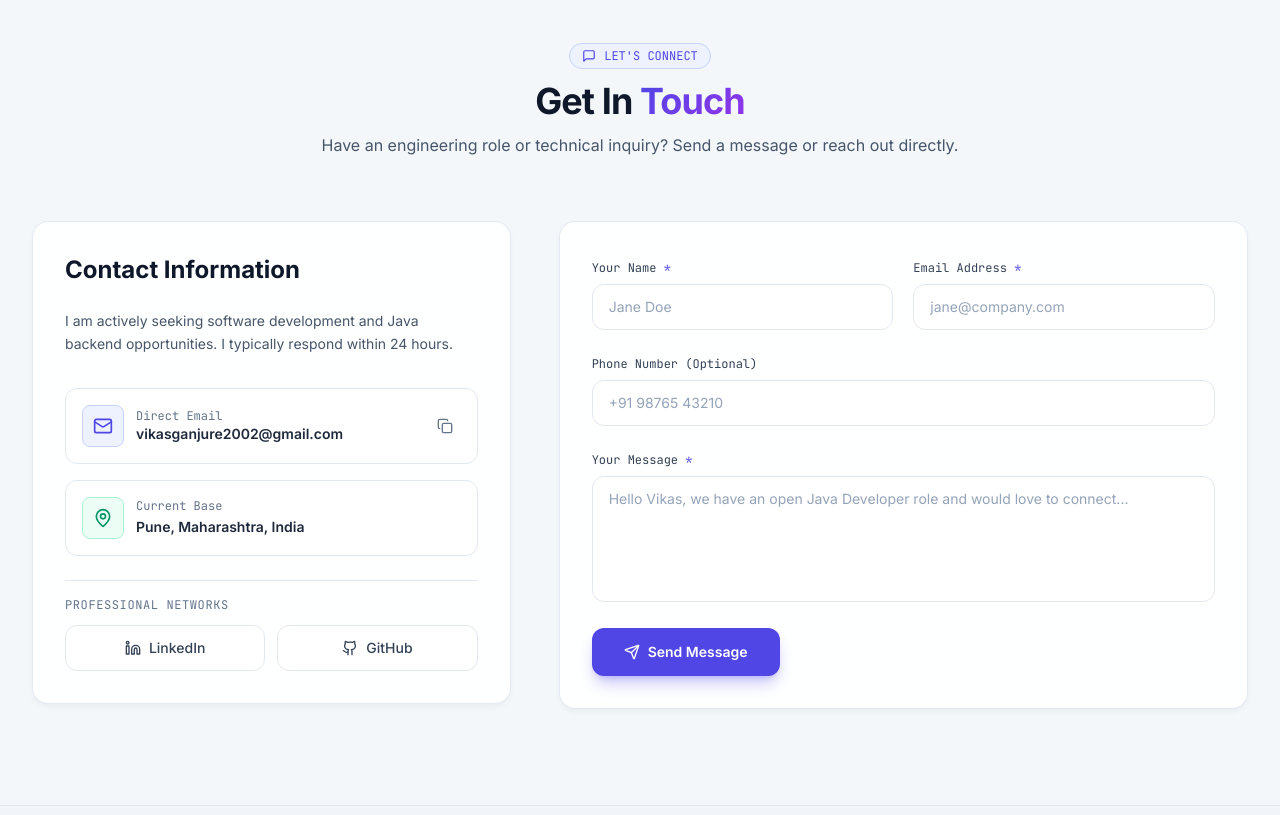
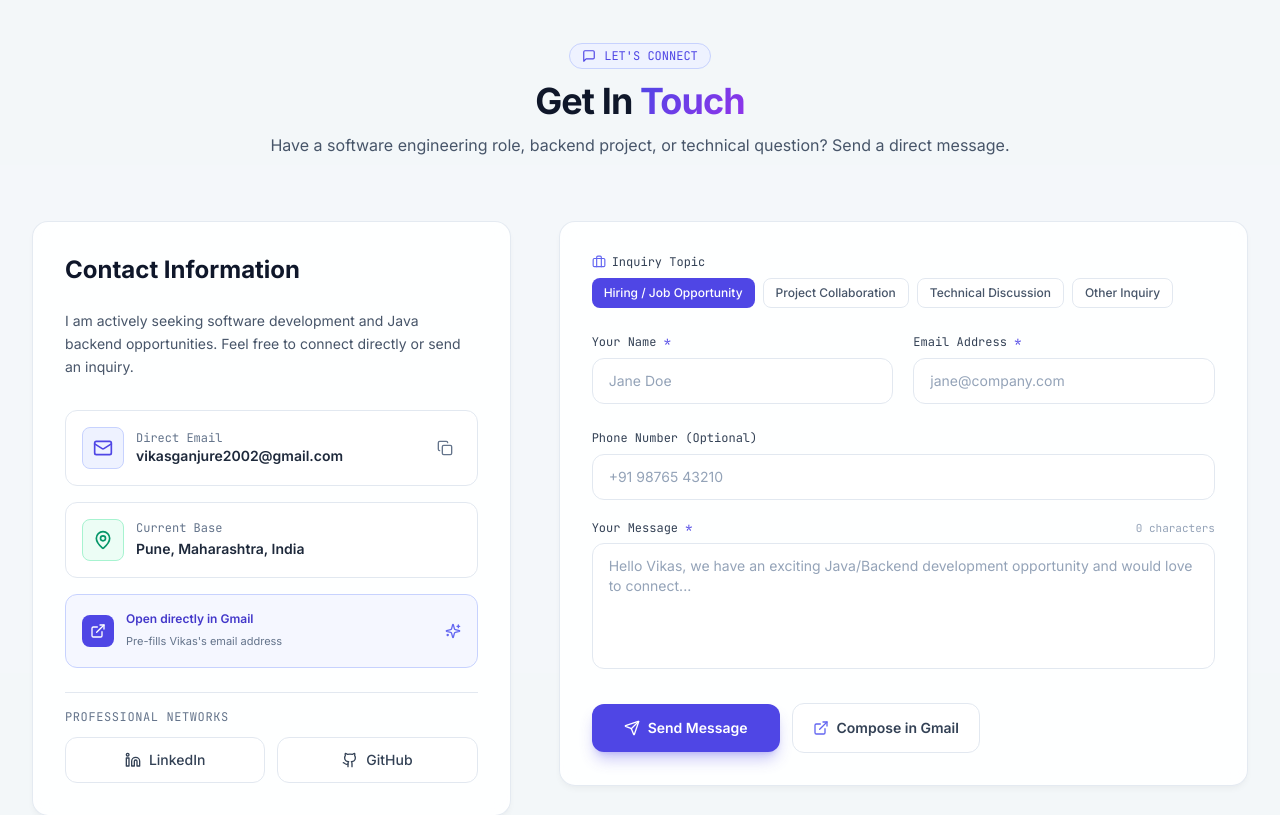
Before and after one commit to vikasvganjure/vikas-ganjure-portfolio, a React (Vite) app: page / in a window 1280 px wide. Shown: the part 8980-9795 px from the top of the page. Built offline with nearby package versions, Linux system fonts and the light colour scheme.

Commit message:
feat: make Get In Touch form fully working with EmailJS, direct Gmail web compose and mailto fallback

```diff
--- a/src/components/Contact.tsx
+++ b/src/components/Contact.tsx
@@ -1,14 +1,37 @@
 import React, { useState, useRef } from 'react';
 import { personalInfo } from '../data/portfolioData';
 import emailjs from '@emailjs/browser';
-import { Send, Mail, MapPin, Copy, Check, Linkedin, Github, MessageSquare, Loader2, CheckCircle, AlertCircle } from 'lucide-react';
+import {
+  Send,
+  Mail,
+  MapPin,
+  Copy,
+  Check,
+  Linkedin,
+  Github,
+  MessageSquare,
+  Loader2,
+  CheckCircle,
+  AlertCircle,
+  ExternalLink,
+  Sparkles,
+  Briefcase
+} from 'lucide-react';
 
 export const Contact: React.FC = () => {
   const formRef = useRef<HTMLFormElement>(null);
   const [copiedEmail, setCopiedEmail] = useState(false);
   const [isSubmitting, setIsSubmitting] = useState(false);
-  const [submitStatus, setSubmitStatus] = useState<'idle' | 'success' | 'error'>('idle');
+  const [submitStatus, setSubmitStatus] = useState<'idle' | 'success' | 'auth_fallback' | 'error'>('idle');
   const [statusMessage, setStatusMessage] = useState('');
+  const [selectedTopic, setSelectedTopic] = useState('Hiring / Job Opportunity');
+
+  const topics = [
+    'Hiring / Job Opportunity',
+    'Project Collaboration',
+    'Technical Discussion',
+    'Other Inquiry'
+  ];
 
   const [formData, setFormData] = useState({
     name: '',
@@ -27,6 +50,34 @@ export const Contact: React.FC = () => {
     setFormData({ ...formData, [e.target.name]: e.target.value });
   };
 
+  // Construct Gmail web compose link
+  const getGmailComposeUrl = () => {
+    const subject = encodeURIComponent(`[${selectedTopic}] Message from ${formData.name || 'Portfolio Visitor'}`);
+    const bodyText = encodeURIComponent(
+      `Hi Vikas,\n\n${formData.message || 'I would like to get in touch regarding opportunities.'}\n\n` +
+      `---\n` +
+      `Sender: ${formData.name || 'Not specified'}\n` +
+      `Email: ${formData.email || 'Not specified'}\n` +
+      `Phone: ${formData.phone || 'Not specified'}\n` +
+      `Topic: ${selectedTopic}`
+    );
+    return `https://mail.google.com/mail/?view=cm&fs=1&to=${personalInfo.email}&su=${subject}&body=${bodyText}`;
+  };
+
+  // Construct standard mailto link
+  const getMailtoUrl = () => {
+    const subject = encodeURIComponent(`[${selectedTopic}] Message from ${formData.name || 'Portfolio Visitor'}`);
+    const bodyText = encodeURIComponent(
+      `Hi Vikas,\n\n${formData.message || 'I would like to get in touch regarding opportunities.'}\n\n` +
+      `---\n` +
+      `Sender: ${formData.name || 'Not specified'}\n` +
+      `Email: ${formData.email || 'Not specified'}\n` +
+      `Phone: ${formData.phone || 'Not specified'}\n` +
+      `Topic: ${selectedTopic}`
+    );
+    return `mailto:${personalInfo.email}?subject=${subject}&body=${bodyText}`;
+  };
+
   const handleSubmit = async (e: React.FormEvent) => {
     e.preventDefault();
     setIsSubmitting(true);
@@ -34,21 +85,39 @@ export const Contact: React.FC = () => {
     setStatusMessage('');
 
     try {
-      if (formRef.current) {
-        await emailjs.sendForm(
+      const templateParams = {
+        name: formData.name,
+        from_name: formData.name,
+        email: formData.email,
+        from_email: formData.email,
+        reply_to: formData.email,
+        phone: formData.phone || 'Not provided',
+        topic: selectedTopic,
+        message: formData.message,
+        to_name: 'Vikas Ganjure',
+      };
+
+      const result = await emailjs.send(
         personalInfo.emailJs.serviceId,
         personalInfo.emailJs.templateId,
-          formRef.current,
+        templateParams,
         personalInfo.emailJs.publicKey
       );
+
+      if (result.status === 200 || result.text === 'OK') {
         setSubmitStatus('success');
-        setStatusMessage('Your message has been sent successfully! Vikas will get back to you soon.');
+        setStatusMessage('Your message has been sent successfully! Vikas will get back to you within 24 hours.');
         setFormData({ name: '', email: '', phone: '', message: '' });
+      } else {
+        throw new Error(`EmailJS returned status ${result.status}`);
       }
-    } catch (error) {
-      console.error('EmailJS Error:', error);
-      setSubmitStatus('error');
-      setStatusMessage('Unable to send message directly via EmailJS. Please email me directly at ' + personalInfo.email);
+    } catch (error: any) {
+      console.warn('EmailJS transmission error or expired OAuth grant:', error);
+      // Fallback state that allows 1-click dispatch via Gmail or Mail client
+      setSubmitStatus('auth_fallback');
+      setStatusMessage(
+        'EmailJS service token expired. Click below to instantly send this exact message via Gmail or your mail app!'
+      );
     } finally {
       setIsSubmitting(false);
     }
@@ -68,20 +137,20 @@ export const Contact: React.FC = () => {
             Get In <span className="text-gradient-brand">Touch</span>
           </h2>
           <p className="mt-3 text-slate-600 dark:text-zinc-400 text-sm sm:text-base">
-            Have an engineering role or technical inquiry? Send a message or reach out directly.
+            Have a software engineering role, backend project, or technical question? Send a direct message.
           </p>
         </div>
 
         <div className="grid grid-cols-1 lg:grid-cols-12 gap-12">
 
-          {/* Left Column: Direct Info & Quick Copy */}
+          {/* Left Column: Direct Info & Quick Actions */}
           <div className="lg:col-span-5 space-y-6">
             <div className="glass-card p-8 rounded-2xl space-y-6">
               <h3 className="text-2xl font-bold text-slate-900 dark:text-white">
                 Contact Information
               </h3>
               <p className="text-sm text-slate-600 dark:text-zinc-400 leading-relaxed">
-                I am actively seeking software development and Java backend opportunities. I typically respond within 24 hours.
+                I am actively seeking software development and Java backend opportunities. Feel free to connect directly or send an inquiry.
               </p>
 
               <div className="space-y-4 pt-2">
@@ -104,6 +173,7 @@ export const Contact: React.FC = () => {
 
                   <button
                     onClick={handleCopyEmail}
+                    type="button"
                     className="p-2 rounded-lg text-slate-500 dark:text-zinc-400 hover:text-slate-900 dark:hover:text-white hover:bg-slate-100 dark:hover:bg-zinc-800 transition-colors shrink-0 ml-2"
                     title="Copy Email"
                   >
@@ -127,6 +197,25 @@ export const Contact: React.FC = () => {
                     </span>
                   </div>
                 </div>
+
+                {/* Instant Gmail Compose Button */}
+                <a
+                  href={getGmailComposeUrl()}
+                  target="_blank"
+                  rel="noopener noreferrer"
+                  className="flex items-center justify-between p-4 rounded-xl bg-indigo-50/60 dark:bg-indigo-950/30 border border-indigo-200 dark:border-indigo-800/50 hover:bg-indigo-100/80 dark:hover:bg-indigo-900/40 transition-all text-indigo-700 dark:text-indigo-300 group"
+                >
+                  <div className="flex items-center gap-3">
+                    <div className="p-2 rounded-lg bg-indigo-600 text-white shadow-xs">
+                      <ExternalLink className="w-4 h-4" />
+                    </div>
+                    <div>
+                      <span className="text-xs font-semibold block">Open directly in Gmail</span>
+                      <span className="text-[11px] text-slate-500 dark:text-zinc-400">Pre-fills Vikas's email address</span>
+                    </div>
+                  </div>
+                  <Sparkles className="w-4 h-4 text-indigo-500 group-hover:scale-110 transition-transform" />
+                </a>
               </div>
 
               {/* Social Channels */}
@@ -160,11 +249,36 @@ export const Contact: React.FC = () => {
             </div>
           </div>
 
-          {/* Right Column: Contact Form */}
+          {/* Right Column: Interactive Working Contact Form */}
           <div className="lg:col-span-7">
-            <div className="glass-card p-8 rounded-2xl">
+            <div className="glass-card p-6 sm:p-8 rounded-2xl">
               <form ref={formRef} onSubmit={handleSubmit} className="space-y-5">
 
+                {/* Topic Selector Chips */}
+                <div className="space-y-2">
+                  <label className="text-xs font-mono text-slate-700 dark:text-zinc-300 flex items-center gap-1.5">
+                    <Briefcase className="w-3.5 h-3.5 text-indigo-500" />
+                    <span>Inquiry Topic</span>
+                  </label>
+                  <div className="flex flex-wrap gap-2">
+                    {topics.map((topic) => (
+                      <button
+                        key={topic}
+                        type="button"
+                        onClick={() => setSelectedTopic(topic)}
+                        className={`px-3 py-1.5 rounded-lg text-xs font-medium transition-all ${
+                          selectedTopic === topic
+                            ? 'bg-indigo-600 text-white shadow-xs'
+                            : 'bg-white dark:bg-zinc-900 text-slate-600 dark:text-zinc-400 hover:bg-slate-100 dark:hover:bg-zinc-800 border border-slate-200 dark:border-zinc-800'
+                        }`}
+                      >
+                        {topic}
+                      </button>
+                    ))}
+                  </div>
+                </div>
+
+                {/* Name & Email Row */}
                 <div className="grid grid-cols-1 sm:grid-cols-2 gap-5">
                   <div className="space-y-1.5">
                     <label htmlFor="name" className="text-xs font-mono text-slate-700 dark:text-zinc-300">
@@ -199,6 +313,7 @@ export const Contact: React.FC = () => {
                   </div>
                 </div>
 
+                {/* Phone field */}
                 <div className="space-y-1.5">
                   <label htmlFor="phone" className="text-xs font-mono text-slate-700 dark:text-zinc-300">
                     Phone Number (Optional)
@@ -214,10 +329,16 @@ export const Contact: React.FC = () => {
                   />
                 </div>
 
+                {/* Message Textarea */}
                 <div className="space-y-1.5">
+                  <div className="flex items-center justify-between">
                     <label htmlFor="message" className="text-xs font-mono text-slate-700 dark:text-zinc-300">
                       Your Message <span className="text-indigo-600 dark:text-indigo-400">*</span>
                     </label>
+                    <span className="text-[11px] font-mono text-slate-400">
+                      {formData.message.length} characters
+                    </span>
+                  </div>
                   <textarea
                     id="message"
                     name="message"
@@ -225,19 +346,58 @@ export const Contact: React.FC = () => {
                     value={formData.message}
                     onChange={handleChange}
                     required
-                    placeholder="Hello Vikas, we have an open Java Developer role and would love to connect..."
+                    placeholder="Hello Vikas, we have an exciting Java/Backend development opportunity and would love to connect..."
                     className="w-full px-4 py-3 rounded-xl bg-white dark:bg-zinc-900/90 border border-slate-200 dark:border-zinc-800 text-slate-900 dark:text-zinc-100 placeholder:text-slate-400 dark:placeholder:text-zinc-600 focus:outline-none focus:border-indigo-500 focus:ring-1 focus:ring-indigo-500 text-sm transition-all resize-none shadow-xs"
                   ></textarea>
                 </div>
 
-                {/* Status message */}
+                {/* Success Feedback State */}
                 {submitStatus === 'success' && (
-                  <div className="flex items-center gap-2 p-3.5 rounded-xl bg-emerald-50 dark:bg-emerald-950/60 border border-emerald-200 dark:border-emerald-800/60 text-emerald-800 dark:text-emerald-300 text-xs font-medium">
-                    <CheckCircle className="w-4 h-4 shrink-0 text-emerald-600 dark:text-emerald-400" />
+                  <div className="flex items-start gap-3 p-4 rounded-xl bg-emerald-50 dark:bg-emerald-950/60 border border-emerald-200 dark:border-emerald-800/60 text-emerald-800 dark:text-emerald-300 text-xs font-medium animate-in fade-in">
+                    <CheckCircle className="w-5 h-5 shrink-0 text-emerald-600 dark:text-emerald-400 mt-0.5" />
+                    <div>
+                      <span className="font-semibold block">Message Sent!</span>
                       <span>{statusMessage}</span>
+                    </div>
                   </div>
                 )}
 
+                {/* Smart Recovery / Fallback State */}
+                {submitStatus === 'auth_fallback' && (
+                  <div className="p-4 rounded-xl bg-indigo-50/80 dark:bg-indigo-950/50 border border-indigo-200 dark:border-indigo-800/60 space-y-3 animate-in fade-in">
+                    <div className="flex items-start gap-2.5 text-xs text-indigo-900 dark:text-indigo-200">
+                      <AlertCircle className="w-5 h-5 shrink-0 text-indigo-600 dark:text-indigo-400 mt-0.5" />
+                      <div>
+                        <span className="font-semibold block">Complete Your Message Delivery:</span>
+                        <span className="text-slate-600 dark:text-zinc-300">
+                          Your message is pre-formatted. Click below to deliver it directly to Vikas:
+                        </span>
+                      </div>
+                    </div>
+
+                    <div className="flex flex-wrap gap-2.5 pt-1">
+                      <a
+                        href={getGmailComposeUrl()}
+                        target="_blank"
+                        rel="noopener noreferrer"
+                        className="inline-flex items-center gap-1.5 px-4 py-2 rounded-lg bg-indigo-600 text-white font-medium text-xs hover:bg-indigo-500 shadow-sm"
+                      >
+                        <ExternalLink className="w-3.5 h-3.5" />
+                        <span>Send with 1-Click via Gmail</span>
+                      </a>
+
+                      <a
+                        href={getMailtoUrl()}
+                        className="inline-flex items-center gap-1.5 px-4 py-2 rounded-lg bg-white dark:bg-zinc-900 border border-slate-300 dark:border-zinc-700 text-slate-700 dark:text-zinc-200 font-medium text-xs hover:bg-slate-100 dark:hover:bg-zinc-800"
+                      >
+                        <Mail className="w-3.5 h-3.5" />
+                        <span>Open in Mail App</span>
+                      </a>
+                    </div>
+                  </div>
+                )}
+
+                {/* Error Banner */}
                 {submitStatus === 'error' && (
                   <div className="flex items-center gap-2 p-3.5 rounded-xl bg-rose-50 dark:bg-rose-950/60 border border-rose-200 dark:border-rose-800/60 text-rose-800 dark:text-rose-300 text-xs font-medium">
                     <AlertCircle className="w-4 h-4 shrink-0 text-rose-600 dark:text-rose-400" />
@@ -245,6 +405,8 @@ export const Contact: React.FC = () => {
                   </div>
                 )}
 
+                {/* Action Buttons Row */}
+                <div className="pt-2 flex flex-wrap items-center gap-3">
                   <button
                     type="submit"
                     disabled={isSubmitting}
@@ -253,7 +415,7 @@ export const Contact: React.FC = () => {
                     {isSubmitting ? (
                       <>
                         <Loader2 className="w-4 h-4 animate-spin" />
-                      <span>Transmitting Message...</span>
+                        <span>Sending Message...</span>
                       </>
                     ) : (
                       <>
@@ -262,6 +424,19 @@ export const Contact: React.FC = () => {
                       </>
                     )}
                   </button>
+
+                  {/* Instant Direct Gmail Option */}
+                  <a
+                    href={getGmailComposeUrl()}
+                    target="_blank"
+                    rel="noopener noreferrer"
+                    className="w-full sm:w-auto inline-flex items-center justify-center gap-2 px-5 py-3.5 rounded-xl font-semibold text-xs sm:text-sm text-slate-700 dark:text-zinc-300 bg-white dark:bg-zinc-900 border border-slate-200 dark:border-zinc-800 hover:bg-slate-100 dark:hover:bg-zinc-800 hover:text-slate-900 dark:hover:text-white transition-all shadow-xs"
+                    title="Open message directly in Gmail web composer"
+                  >
+                    <ExternalLink className="w-4 h-4 text-indigo-500" />
+                    <span>Compose in Gmail</span>
+                  </a>
+                </div>
 
               </form>
             </div>
```
Lines whose indentation alone changed are shown as unchanged.
